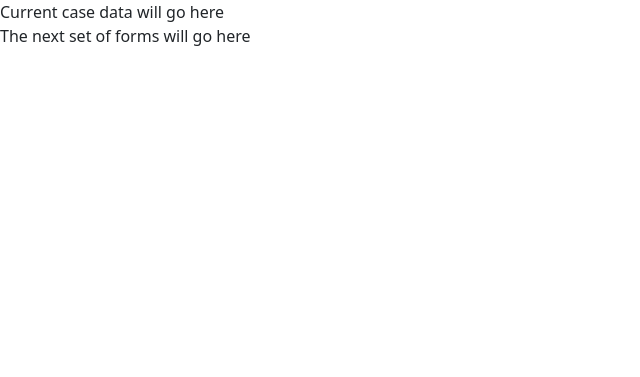
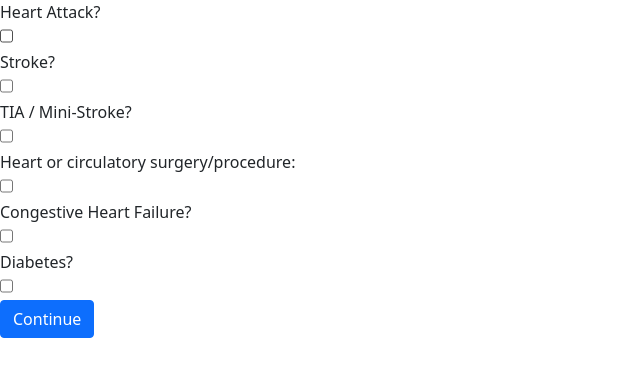
Before and after one commit to zacharybfarrow/underwriter, a Flask app: page /health_hx in a window 1280 px wide. Shown: the top 377 px of the page, without its empty margins (0-640 px from the left). Run offline with Flask 2, Linux system fonts and the light colour scheme; parts of the project's set-up code (start-up, migrations or seed data) failed here and were passed over; some libraries are stand-ins or nearby versions.

Commit message:
health_hx html/jinja

```diff
--- a/templates/health_hx.html
+++ b/templates/health_hx.html
@@ -5,13 +5,63 @@
 {% endblock %}
 
 {% block main %}
-    <div>
-        Current case data will go here
-    </div>
-
     <div class="mb-3">
-        <form method="POST" action="/">
-            The next set of forms will go here
+        <form method="POST" action="/health_hx">
+            {{ form.csrf_token }}
+            <div>
+                {{ form.heart_attack.label(class_="form-check-label") }}
+                {{ form.heart_attack(class_="form-check", id="heart_attack") }}
+            </div>
+            <div>
+                {{ form.heart_attack_dur.label(class_="form-label", id="heart_attack_dur_lbl", hidden="True") }}
+                {{ form.heart_attack_dur(class_="form-select", id="heart_attack_dur", hidden="True") }}
+            </div>
+            <div>
+                {{ form.stroke.label(class_="form-check-label") }}
+                {{ form.stroke(class_="form-check", id="stroke") }}
+            </div>
+            <div>
+                {{ form.stroke_dur.label(class_="form-label", id="stroke_dur_lbl", hidden="True") }}
+                {{ form.stroke_dur(class_="form-select", id="stroke_dur", hidden="True") }}
+            </div>
+            <div>
+                {{ form.tia.label(class_="form-check-label") }}
+                {{ form.tia(class_="form-check", id="tia") }}
+            </div>
+            <div>
+                {{ form.tia_dur.label(class_="form-label", id="tia_dur_lbl", hidden="True") }}
+                {{ form.tia_dur(class_="form-select", id="tia_dur", hidden="True") }}
+            </div>
+            <div>
+                {{ form.cardio_surgery.label(class_="form-check-label") }}
+                {{ form.cardio_surgery(class_="form-check", id="cardio_surgery") }}
+            </div>
+            <div>
+                {{ form.cardio_surgery_dur.label(class_="form-label", id="cardio_surgery_dur_lbl", hidden="True") }}
+                {{ form.cardio_surgery_dur(class_="form-select", id="cardio_surgery_dur", hidden="True") }}
+            </div>
+            <div>
+                {{ form.chf.label(class_="form-check-label") }}
+                {{ form.chf(class_="form-check") }}
+            </div>
+            <div>
+                {{ form.diabetes.label(class_="form-check-label") }}
+                {{ form.diabetes(class_="form-check", id="diabetes") }}
+            </div>
+                {{ form.insulin.label(class_="form-check-label", id="insulin_lbl", hidden="True") }}
+                {{ form.insulin(class_="form-check", id="insulin", hidden="True") }}
+            <div>
+                {{ form.insulin_dur.label(class_="form-label", id="insulin_dur_lbl", hidden="True") }}
+                {{ form.insulin_dur(class_="form-select", id="insulin_dur", hidden="True") }}
+            </div>
+            <div>
+                {{ form.complications.label(class="form-check-label", id="complications_lbl", hidden="True") }}
+                {{ form.complications(class_="form-check", id="complications", hidden="True") }}
+            </div>
+            <div>
+                {{ form.submit(class_="btn btn-primary")}}
+            </div>
         </form>
     </div>
+    <script type="text/javascript" src="/static/health_hx.js"></script>
 {% endblock %}
```
